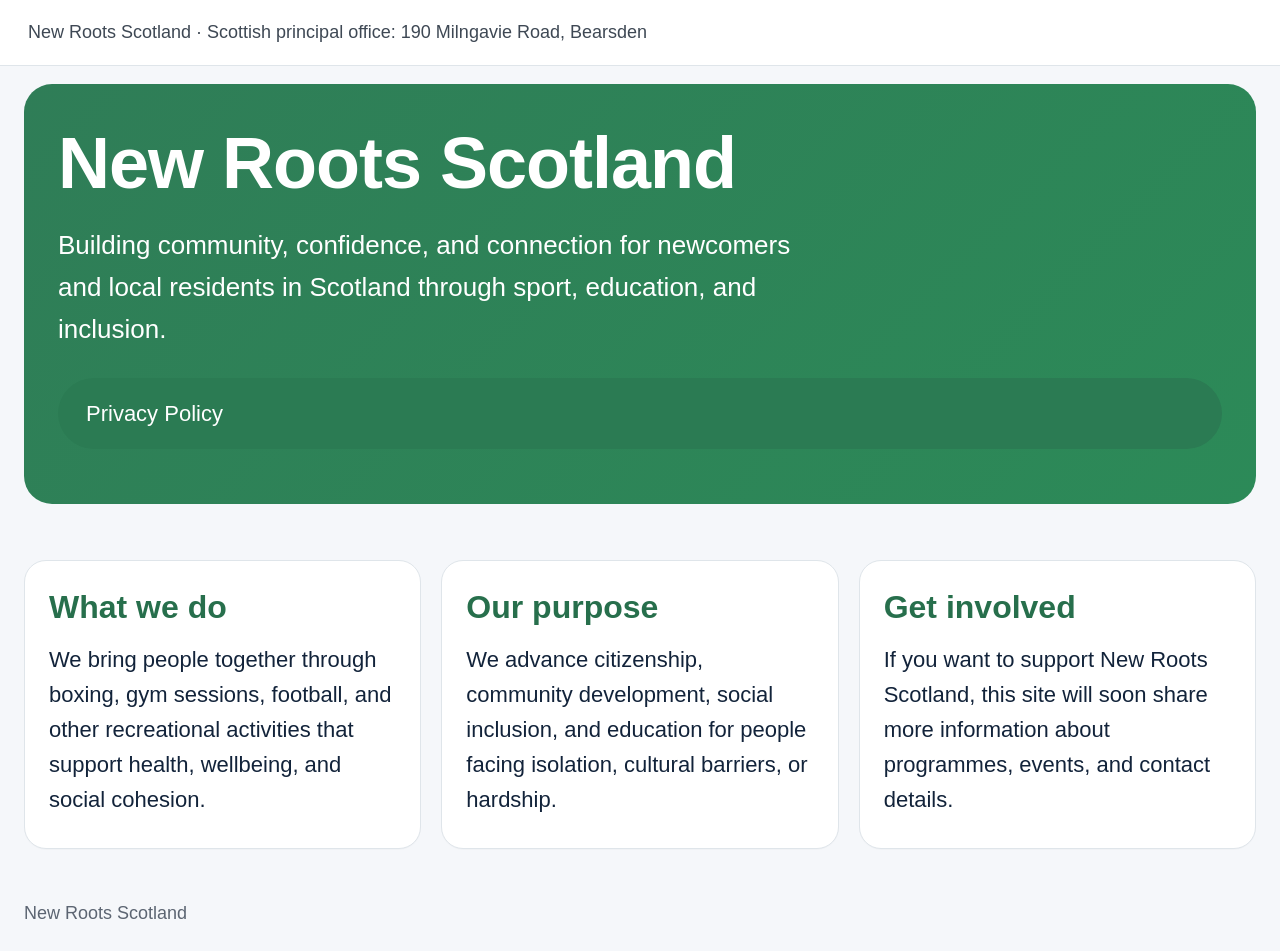
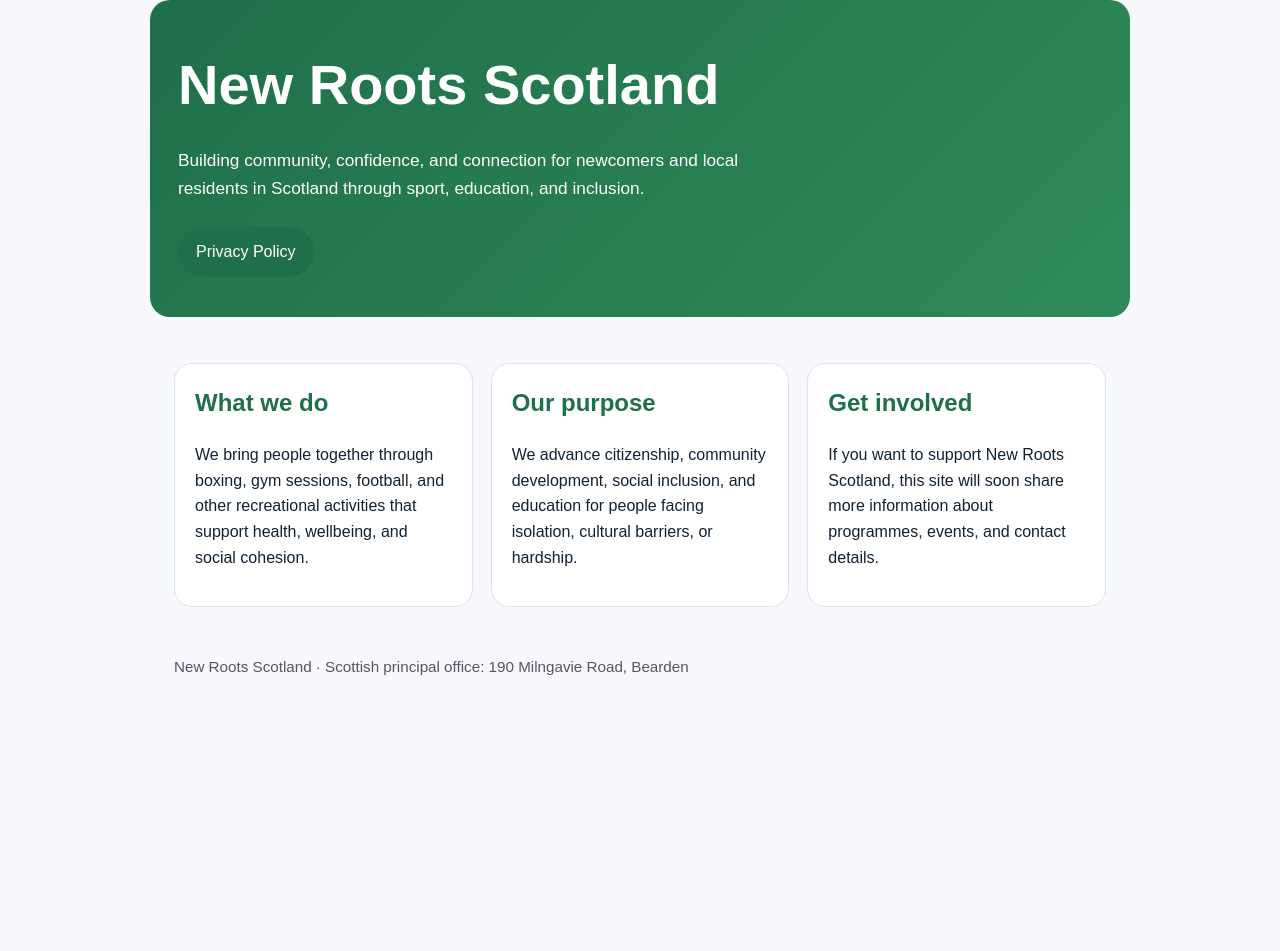
Before and after one commit to newrootsscotland/NEW-ROOTS-SCOTLAND, a plain HTML site: page index.html in a window 1280 px wide. After the commit the page ends 800 px from the top, so only its background shows below. Drawn offline with Linux system fonts and the light colour scheme.

Commit message:
Update index.html

```diff
--- a/index.html
+++ b/index.html
@@ -4,32 +4,29 @@
   <meta charset="utf-8">
   <meta name="viewport" content="width=device-width, initial-scale=1">
   <title>New Roots Scotland</title>
+  <meta name="description" content="New Roots Scotland supports newcomers and local community members through sport, learning, and inclusion.">
   <style>
-    :root{--bg:#f5f7fa;--card:#fff;--text:#12233a;--muted:#5c6572;--green:#2f7d57;--green2:#2c8a58;--line:#dfe5ea}
+    :root{--bg:#f6f8fb;--card:#fff;--text:#123;--muted:#556;--brand:#1f6f4a;--line:#dde4ea}
     *{box-sizing:border-box} body{margin:0;font-family:Arial,Helvetica,sans-serif;background:var(--bg);color:var(--text);line-height:1.6}
-    .topbar{padding:18px 28px;font-size:18px;color:#3e4854;background:#fff;border-bottom:1px solid var(--line)}
-    .wrap{max-width:1280px;margin:0 auto;padding:0 24px 32px}
-    .hero{margin-top:18px;background:linear-gradient(135deg,var(--green),var(--green2));border-radius:28px;color:#fff;padding:34px 34px 40px;min-height:420px;display:flex;flex-direction:column;justify-content:flex-start}
-    .hero h1{font-size:72px;line-height:1.05;margin:8px 0 24px;letter-spacing:-1px}
-    .hero p{max-width:760px;font-size:26px;margin:0 0 28px}
-    .btn{display:inline-block;background:#2b7b53;color:#fff;text-decoration:none;padding:18px 28px;border-radius:999px;font-size:22px}
-    .cards{display:grid;grid-template-columns:repeat(3,1fr);gap:20px;margin-top:56px}
-    .card{background:var(--card);border:1px solid var(--line);border-radius:22px;padding:28px 24px 30px;min-height:260px;box-shadow:0 1px 0 rgba(0,0,0,.02)}
-    .card h2{margin:0 0 16px;color:#276f4c;font-size:32px;line-height:1.15}
-    .card p{font-size:22px;color:var(--text);margin:0}
-    footer{max-width:1280px;margin:18px auto 0;padding:0 24px 24px;color:var(--muted);font-size:18px}
-    @media (max-width: 1100px){.cards{grid-template-columns:1fr}.hero h1{font-size:52px}.hero p{font-size:22px}.card p{font-size:20px}}
+    header,main,footer{max-width:980px;margin:0 auto;padding:24px}
+    .hero{background:linear-gradient(135deg,#1f6f4a,#2e8b57);color:#fff;border-radius:20px;padding:40px 28px}
+    .hero h1{margin:0 0 10px;font-size:clamp(2rem,5vw,3.5rem)}
+    .hero p{max-width:65ch;font-size:1.08rem}
+    .grid{display:grid;grid-template-columns:repeat(auto-fit,minmax(240px,1fr));gap:18px;margin-top:22px}
+    .card{background:var(--card);border:1px solid var(--line);border-radius:18px;padding:20px}
+    h2{margin-top:0;color:var(--brand)}
+    a.button{display:inline-block;background:var(--brand);color:#fff;text-decoration:none;padding:12px 18px;border-radius:999px;margin-top:8px}
+    ul{padding-left:20px} footer{color:var(--muted);font-size:.95rem}
   </style>
 </head>
 <body>
-  <div class="topbar">New Roots Scotland · Scottish principal office: 190 Milngavie Road, Bearsden</div>
-  <div class="wrap">
-    <section class="hero">
-      <h1>New Roots Scotland</h1>
-      <p>Building community, confidence, and connection for newcomers and local residents in Scotland through sport, education, and inclusion.</p>
-      <a class="btn" href="privacy-policy.html">Privacy Policy</a>
-    </section>
-    <section class="cards">
+  <header class="hero">
+    <h1>New Roots Scotland</h1>
+    <p>Building community, confidence, and connection for newcomers and local residents in Scotland through sport, education, and inclusion.</p>
+    <a class="button" href="privacy-policy.html">Privacy Policy</a>
+  </header>
+  <main>
+    <section class="grid">
       <article class="card">
         <h2>What we do</h2>
         <p>We bring people together through boxing, gym sessions, football, and other recreational activities that support health, wellbeing, and social cohesion.</p>
@@ -43,7 +40,7 @@
         <p>If you want to support New Roots Scotland, this site will soon share more information about programmes, events, and contact details.</p>
       </article>
     </section>
-  </div>
-  <footer>New Roots Scotland</footer>
+  </main>
+  <footer>New Roots Scotland · Scottish principal office: 190 Milngavie Road, Bearden </footer>
 </body>
-<!doctype html>
+</html>
```
